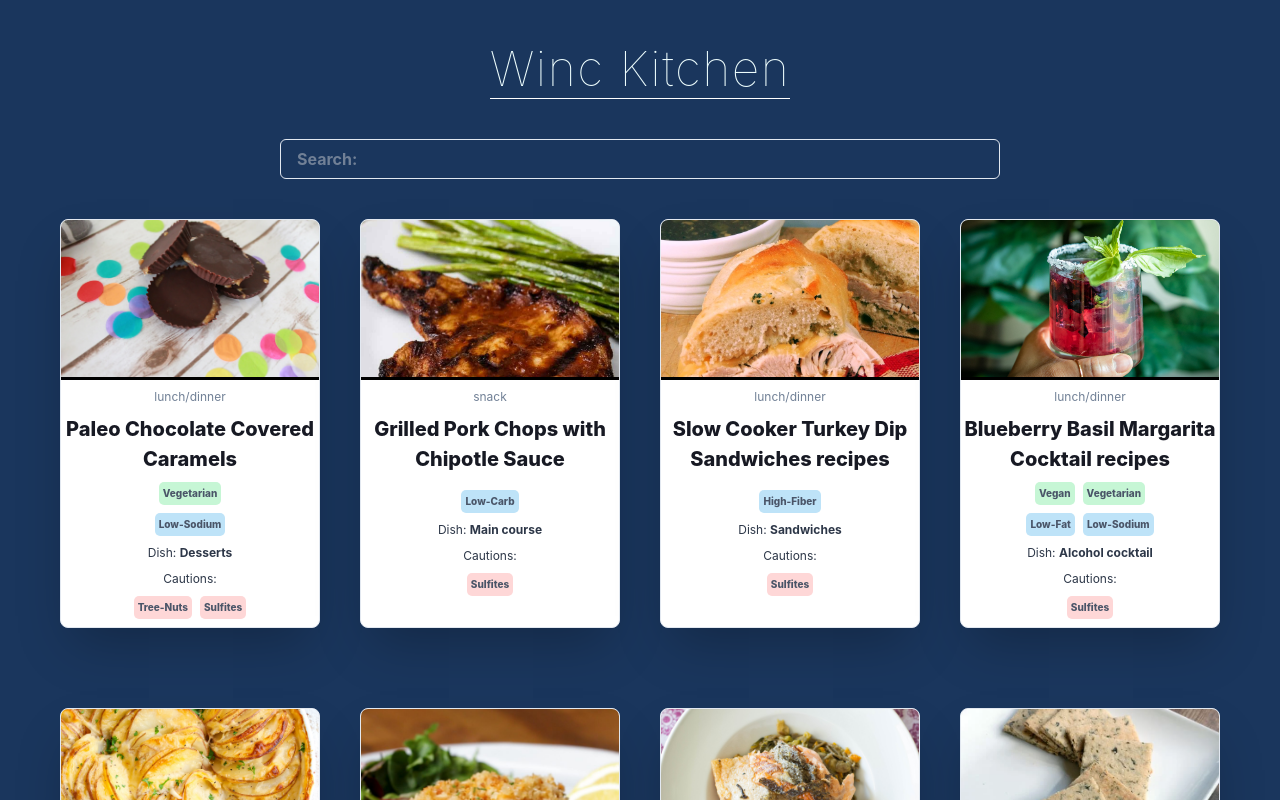
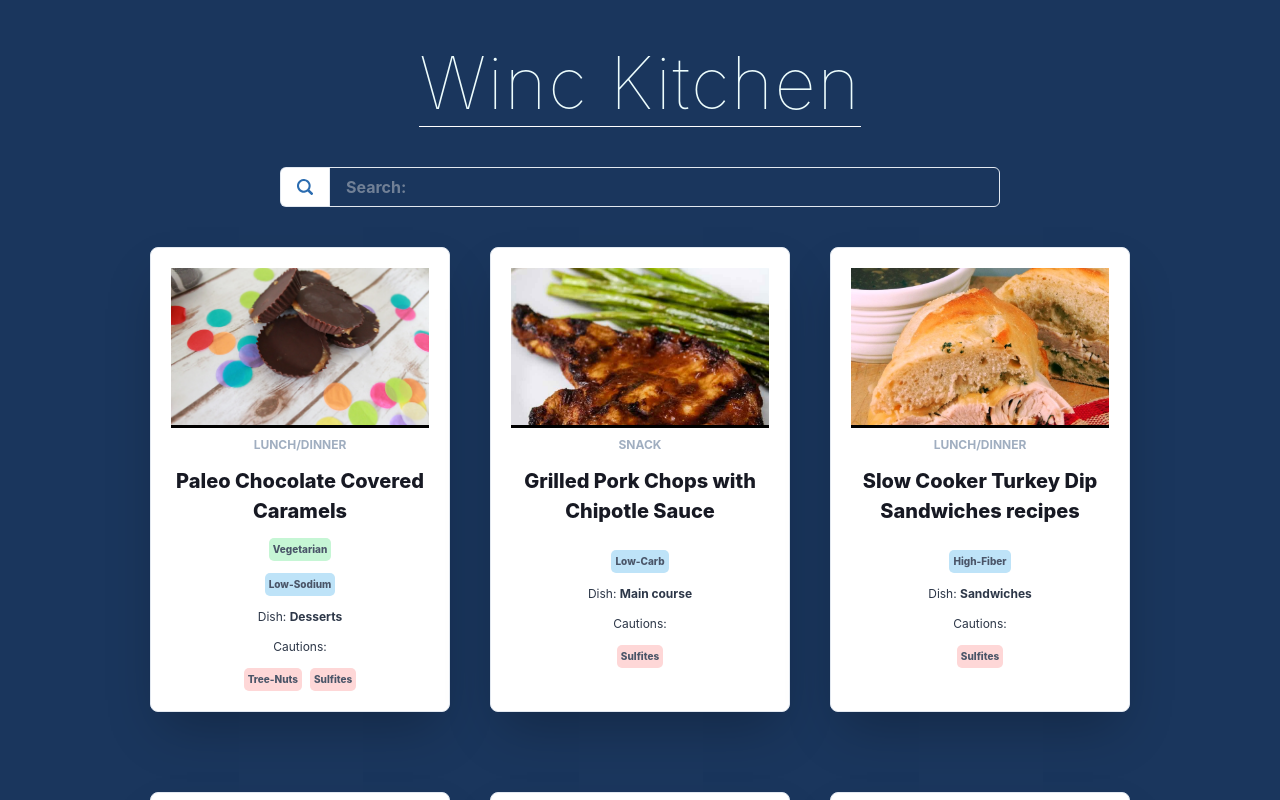
Before and after one commit to ElijahWilson-Kelly/react_basics_project, a React (Vite) app: page / in a window 1280 px wide. Shown: the top 800 px of the page. Built offline with nearby package versions, Linux system fonts and the light colour scheme.

Commit message:
All components created

```diff
--- a/package.json
+++ b/package.json
@@ -9,7 +9,7 @@
     "preview": "vite preview"
   },
   "dependencies": {
-    "@chakra-ui/icons": "^2.0.14",
+    "@chakra-ui/icons": "^2.0.17",
     "@chakra-ui/react": "^2.4.2",
     "@emotion/react": "^11.10.5",
     "@emotion/styled": "^11.10.5",
--- a/src/components/ui/Labels.jsx
+++ b/src/components/Labels.jsx
@@ -1,9 +1,9 @@
 import { Flex, Text } from "@chakra-ui/react";
 
+// Takes an array with labels and renders a flex box of labels with given props
 export const Labels = ({ labels, ...props }) => {
-  console.log(labels);
   return (
-    <Flex gap={2}>
+    <Flex gap={2} wrap={"wrap"}>
       {labels.map((label) => (
         <Text
           key={label}
--- /dev/null
+++ b/src/components/NutrientLabel.jsx
@@ -0,0 +1,12 @@
+import { Flex, Text } from "@chakra-ui/react";
+
+export const NutrientLabel = ({ nutrient }) => {
+  return (
+    <Flex direction={"column"}>
+      <Text fontSize={13} fontWeight={"semibold"}>
+        {nutrient.quantity.toFixed()}
+      </Text>
+      <Text fontSize={10}>{nutrient.label.toUpperCase()}</Text>
+    </Flex>
+  );
+};
--- a/src/components/Recipe.jsx
+++ b/src/components/RecipeCard.jsx
@@ -1,7 +1,7 @@
 import { Box, Image, Flex, Text } from "@chakra-ui/react";
-import { Labels } from "./ui/Labels";
+import { Labels } from "./Labels";
 
-export const Recipe = ({ recipe, useRecipe }) => {
+export const RecipeCard = ({ recipe, useRecipe }) => {
   const healthLabels = recipe.healthLabels.filter(
     (label) => label === "Vegetarian" || label === "Vegan"
   );
@@ -12,17 +12,18 @@ export const Recipe = ({ recipe, useRecipe }) => {
 
   return (
     <Box
-      w={260}
+      w={300}
       borderRadius="lg"
       borderWidth="1px"
       bg="white"
       boxShadow={"2xl"}
       overflow="hidden"
       mt={10}
+      p={5}
       transition={"transform 200ms ease, opacity 200ms ease"}
       _hover={{
         cursor: "pointer",
-        transform: "scale(1.1) rotate(-2deg) translateY(-20px)",
+        transform: "scale(1.05) rotate(-2deg) translateY(-10px)",
         opacity: "0.7",
       }}
       onClick={() => {
@@ -39,13 +40,15 @@ export const Recipe = ({ recipe, useRecipe }) => {
       <Flex
         direction="column"
         align={"center"}
-        marginY={2}
+        mt={2}
         textAlign="center"
-        gap={2}
+        gap={3}
         color={"gray.700"}
         fontSize={"xs"}
       >
-        <Text color="gray.500">{recipe.mealType[0]}</Text>
+        <Text color="gray.400" fontWeight={"bold"}>
+          {recipe.mealType[0].toUpperCase()}
+        </Text>
         <Text color="gray.900" fontSize={"xl"} fontWeight="extrabold">
           {recipe.label}
         </Text>
@@ -54,7 +57,7 @@ export const Recipe = ({ recipe, useRecipe }) => {
         <Text>
           Dish: <b>{dishType}</b>
         </Text>
-        <Text>Cautions:</Text>
+        {cautionLabels.length > 0 && <Text>Cautions:</Text>}
         <Labels labels={cautionLabels} bg="red.100" />
       </Flex>
     </Box>
--- /dev/null
+++ b/src/components/RecipeInfomation.jsx
@@ -0,0 +1,28 @@
+import { Flex, Heading, Text } from "@chakra-ui/react";
+
+export const RecipeInformation = ({ recipe }) => {
+  return (
+    <Flex className="recipe-information" direction={"column"} gap={4}>
+      <Text color={"gray.500"} fontWeight={"bold"}>
+        {recipe.dishType[0].toUpperCase()}
+      </Text>
+      <Heading>{recipe.label}</Heading>
+      <Text>
+        Total cooking time: <b>{recipe.totalTime} minutes</b>
+      </Text>
+      <Text>
+        Servings: <b>{recipe.yield}</b>
+      </Text>
+      <Text>
+        <b>Ingredients:</b>
+      </Text>
+      {recipe.ingredients.map((ingredient, index) => {
+        return (
+          <Text key={index} mb={2} color={"gray.500"}>
+            {ingredient.text}
+          </Text>
+        );
+      })}
+    </Flex>
+  );
+};
--- /dev/null
+++ b/src/components/RecipeLabels.jsx
@@ -0,0 +1,34 @@
+import { Flex, Heading } from "@chakra-ui/react";
+import { Labels } from "./Labels";
+import { NutrientLabel } from "./NutrientLabel";
+
+export const RecipeLabels = ({ recipe }) => {
+  const relaventNutrientsKeys = [
+    "ENERC_KCAL",
+    "CHOCDF",
+    "PROCNT",
+    "FAT",
+    "CHOLE",
+    "NA",
+  ];
+  const nutrientLabels = relaventNutrientsKeys.map(
+    (key) => recipe.totalNutrients[key]
+  );
+
+  return (
+    <Flex direction="column" gap={3}>
+      <Heading>Health Labels:</Heading>
+      <Labels labels={recipe.healthLabels} bg={"purple.100"} />
+      {recipe.dietLabels.length > 0 && <Heading>Diet:</Heading>}
+      <Labels labels={recipe.dietLabels} bg={"green.100"} />
+      {recipe.cautions.length > 0 && <Heading>Cautions:</Heading>}
+      <Labels labels={recipe.cautions} bg={"red.100"} />
+      <Heading>Total Nutrients:</Heading>
+      <Flex wrap={"wrap"} gap={5}>
+        {nutrientLabels.map((nutrient) => {
+          return <NutrientLabel key={nutrient.label} nutrient={nutrient} />;
+        })}
+      </Flex>
+    </Flex>
+  );
+};
--- a/src/components/ui/SearchBar.jsx
+++ b/src/components/ui/SearchBar.jsx
@@ -1,4 +1,5 @@
-import { Input } from "@chakra-ui/react";
+import { Input, InputGroup, InputLeftAddon } from "@chakra-ui/react";
+import { Search2Icon } from "@chakra-ui/icons";
 
 export const SearchBar = ({ searchTerm, useSearchTerm, ...props }) => {
   const handleChange = (e) => {
@@ -6,12 +7,17 @@ export const SearchBar = ({ searchTerm, useSearchTerm, ...props }) => {
   };
 
   return (
+    <InputGroup {...props}>
+      <InputLeftAddon bg={"white"}>
+        <Search2Icon color={"blue.600"} />
+      </InputLeftAddon>
       <Input
         placeholder="Search:"
         color={"white"}
         onChange={handleChange}
         value={searchTerm}
-      {...props}
+        fontWeight={"inherit"}
       ></Input>
+    </InputGroup>
   );
 };
--- a/src/pages/App.jsx
+++ b/src/pages/App.jsx
@@ -3,15 +3,15 @@ import { useState } from "react";
 import { Flex } from "@chakra-ui/react";
 import { data } from "../utils/data";
 import { RecipesPage } from "./RecipesPage";
-import { Recipe } from "../components/Recipe";
+import { RecipePage } from "./RecipePage";
 
 export const App = () => {
-  const [recipe, useRecipe] = useState();
+  const [recipe, useRecipe] = useState(null);
 
   return (
     <Flex minHeight="100vh" direction="column" bg="blue.900">
       {recipe ? (
-        <Recipe recipe={recipe} />
+        <RecipePage recipe={recipe} useRecipe={useRecipe} />
       ) : (
         <RecipesPage data={data.hits} useRecipe={useRecipe} />
       )}
--- a/src/pages/RecipesPage.jsx
+++ b/src/pages/RecipesPage.jsx
@@ -1,7 +1,7 @@
 import { Flex, Heading } from "@chakra-ui/react";
 import { SearchBar } from "../components/ui/SearchBar";
 import { useState } from "react";
-import { Recipe } from "../components/Recipe";
+import { RecipeCard } from "../components/RecipeCard";
 
 export const RecipesPage = ({ data, useRecipe }) => {
   const [searchTerm, useSearchTerm] = useState("");
@@ -13,7 +13,7 @@ export const RecipesPage = ({ data, useRecipe }) => {
     <Flex direction={"column"} align={"center"} p={10}>
       <Heading
         color="cyan.50"
-        fontSize={"5xl"}
+        fontSize={["5xl", null, "6xl", "7xl"]}
         letterSpacing={1.5}
         fontWeight={"hairline"}
         borderBottom={"1px solid white"}
@@ -30,7 +30,7 @@ export const RecipesPage = ({ data, useRecipe }) => {
       />
       <Flex wrap={"wrap"} gap={10} justify="center">
         {recipes.map((recipe) => (
-          <Recipe
+          <RecipeCard
             recipe={recipe.recipe}
             key={recipe.recipe.label}
             useRecipe={useRecipe}
```
Also changed, not shown: src/pages/RecipePage.jsx (added, +32 -0 lines), 1 other file (tests, documents, lock files or other folders). Lines whose indentation alone changed are shown as unchanged.
